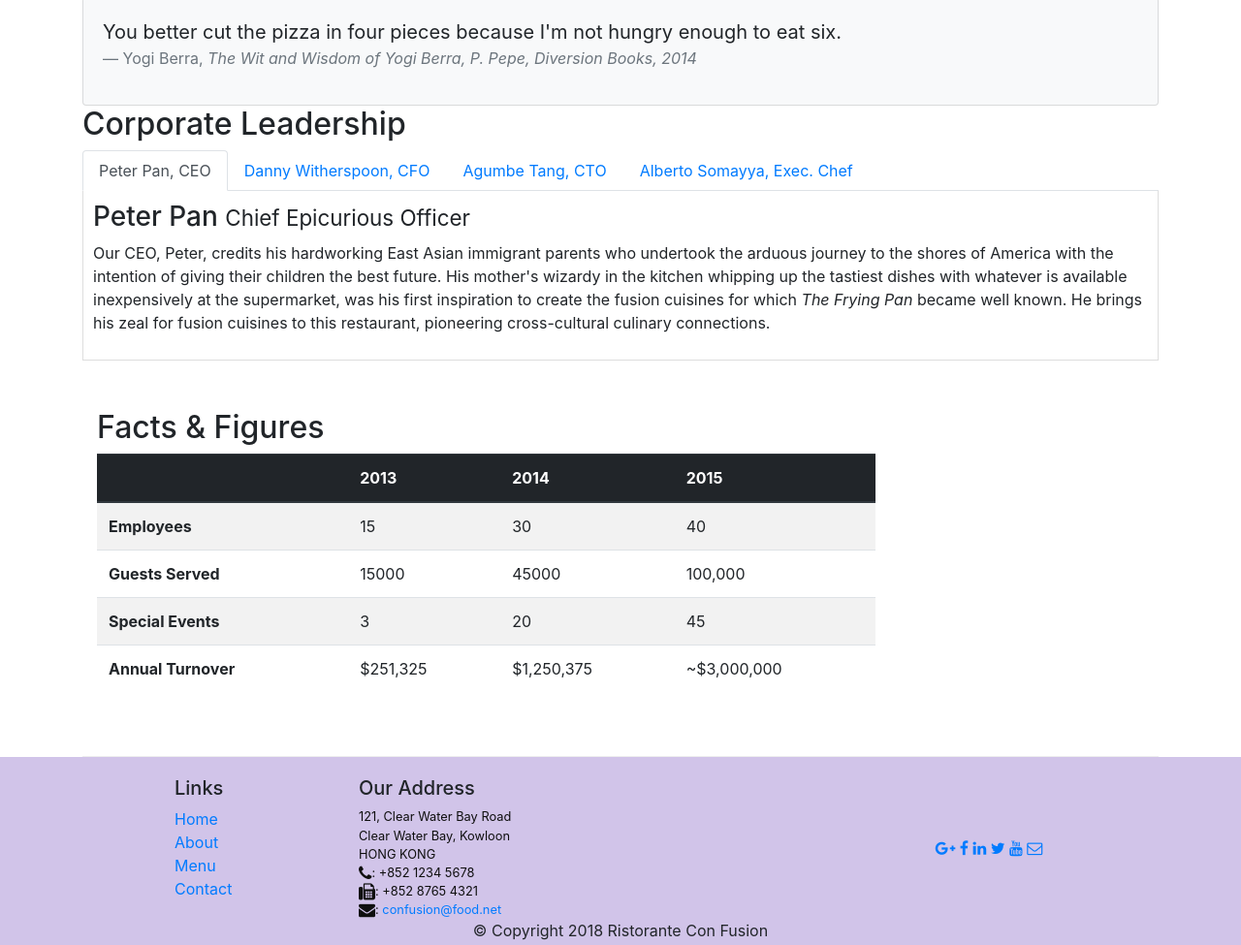
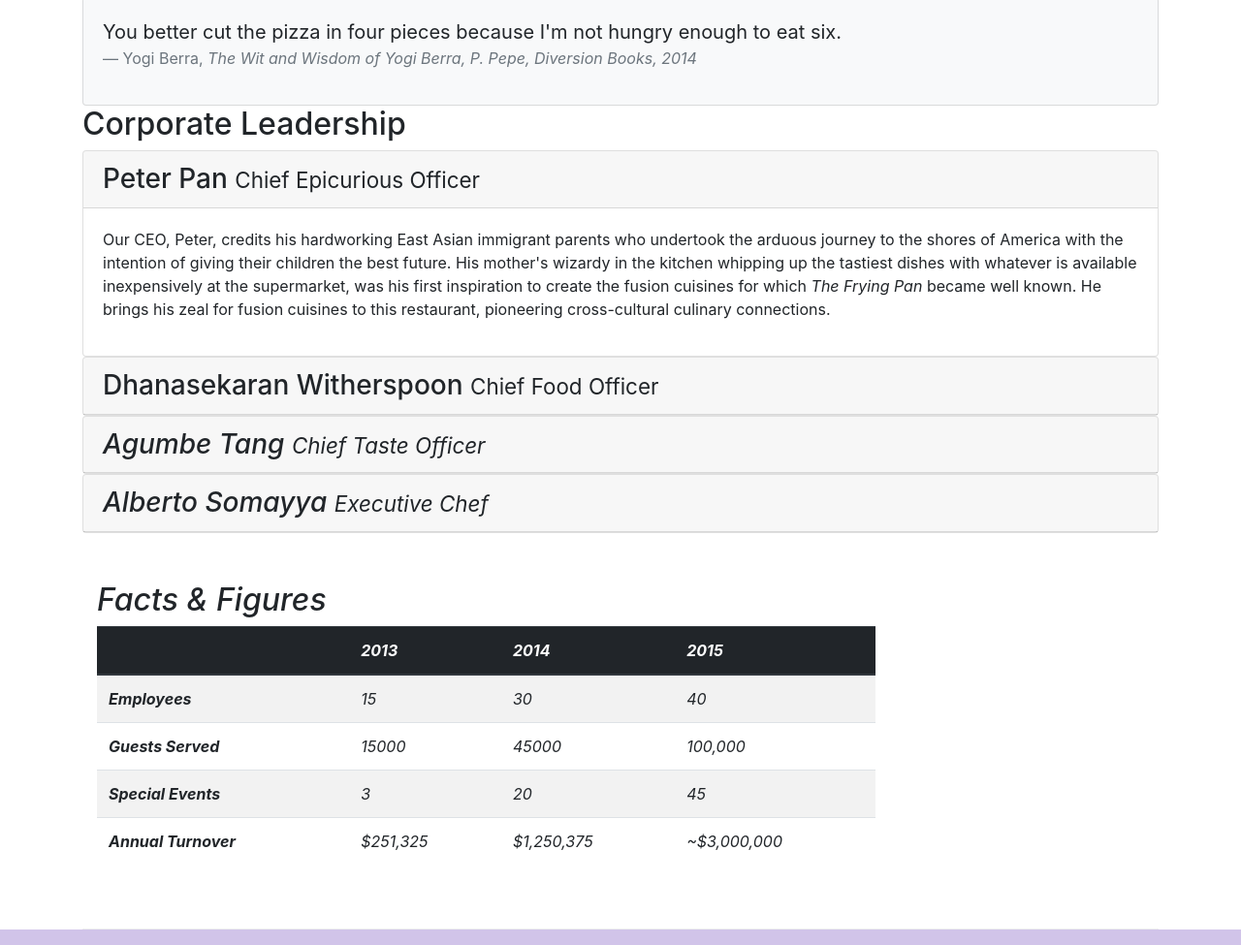
Before and after one commit to AliMatias/coursera-react, a website: page bootstrap-test1/aboutus.html in a window 1280 px wide. Shown: the part 762-1737 px from the top of the page at 97% size. Drawn offline with nearby package versions, Linux system fonts and the light colour scheme.

Commit message:
accordion

```diff
--- a/bootstrap-test1/aboutus.html
+++ b/bootstrap-test1/aboutus.html
@@ -118,41 +118,62 @@
             <div class="col-12 col-sm-12">
                 <h2>Corporate Leadership</h2>
 
-                <ul class="nav nav-tabs">
-                    <li class="nav-item">
-                        <a class="nav-link active" href="#peter" role="tab"
-                            data-toggle="tab">Peter Pan, CEO</a>
-                    </li>
-                    <li class="nav-item">
-                        <a class="nav-link" href="#danny" role="tab"
-                            data-toggle="tab">Danny Witherspoon, CFO</a>
-                    </li>
-                    <li class="nav-item">
-                        <a class="nav-link" href="#agumbe"role="tab"
-                            data-toggle="tab">Agumbe Tang, CTO</a>
-                    </li>
-                    <li class="nav-item">
-                        <a class="nav-link" href="#alberto" role="tab"
-                            data-toggle="tab">Alberto Somayya, Exec. Chef</a>
-                    </li>
-                </ul>
-
-                <div class="tab-content">
-                    <div role="tabpanel" class="tab-pane fade show active" id="peter">
-                        <h3>Peter Pan <small>Chief Epicurious Officer</small></h3>
-                        <p class="d-none d-sm-block">Our CEO, Peter, credits his hardworking East Asian immigrant parents who undertook the arduous journey to the shores of America with the intention of giving their children the best future. His mother's wizardy in the kitchen whipping up the tastiest dishes with whatever is available inexpensively at the supermarket, was his first inspiration to create the fusion cuisines for which <em>The Frying Pan</em> became well known. He brings his zeal for fusion cuisines to this restaurant, pioneering cross-cultural culinary connections.</p>
+                <div id="accordion">
+                    <div class="card">
+                        <div class="card-header" role="tab" id="peterhead">
+                            <h3 class="mb-0">
+                                <a data-toggle="collapse" data-target="#peter">
+                                    Peter Pan <small>Chief Epicurious Officer</small>
+                                </a>
+                            </h3>
+                        </div>
+                        <div class="collapse show" id="peter" data-parent="#accordion">
+                            <div class="card-body">
+                                <p class="d-none d-sm-block">Our CEO, Peter, credits his hardworking East Asian immigrant parents who undertook the arduous journey to the shores of America with the intention of giving their children the best future. His mother's wizardy in the kitchen whipping up the tastiest dishes with whatever is available inexpensively at the supermarket, was his first inspiration to create the fusion cuisines for which <em>The Frying Pan</em> became well known. He brings his zeal for fusion cuisines to this restaurant, pioneering cross-cultural culinary connections.</p>
+                            </div>
+                        </div>
                     </div>
-                    <div role="tabpanel" class="tab-pane fade" id="danny">
-                        <h3>Dhanasekaran Witherspoon <small>Chief Food Officer</small></h3>
-                        <p class="d-none d-sm-block">Our CFO, Danny, as he is affectionately referred to by his colleagues, comes from a long established family tradition in farming and produce. His experiences growing up on a farm in the Australian outback gave him great appreciation for varieties of food sources. As he puts it in his own words, <em>Everything that runs, wins, and everything that stays, pays!</em></p>
+                    <div class="card">
+                        <div class="card-header" role="tab" id="dannyhead">
+                            <h3 class="mb-0">
+                                <a data-toggle="collapse" data-target="#danny">
+                                    Dhanasekaran Witherspoon <small>Chief Food Officer</small>
+                                </a>
+                            </h3>
+                        </div>
+                        <div class="collapse" id="danny" data-parent="#accordion">
+                            <div class="card-body">
+                                <p class="d-none d-sm-block">Our CFO, Danny, as he is affectionately referred to by his colleagues, comes from a long established family tradition in farming and produce. His experiences growing up on a farm in the Australian outback gave him great appreciation for varieties of food sources. As he puts it in his own words, <em>Everything that runs, wins, and everything that stays, pays!</p>
+                            </div>
+                        </div>
                     </div>
-                    <div role="tabpanel" class="tab-pane fade" id="agumbe">
-                        <h3>Agumbe Tang <small>Chief Taste Officer</small></h3>
-                        <p class="d-none d-sm-block">Blessed with the most discerning gustatory sense, Agumbe, our CTO, personally ensures that every dish that we serve meets his exacting tastes. Our chefs dread the tongue lashing that ensues if their dish does not meet his exacting standards. He lives by his motto, <em>You click only if you survive my lick.</em></p>
+                    <div class="card">
+                        <div class="card-header" role="tab" id="agumbehead">
+                            <h3 class="mb-0">
+                                <a data-toggle="collapse" data-target="#agumbe">
+                                    Agumbe Tang <small>Chief Taste Officer</small>
+                                </a>
+                            </h3>
+                        </div>
+                        <div class="collapse" id="agumbe" data-parent="#accordion">
+                            <div class="card-body">
+                                <p class="d-none d-sm-block">Blessed with the most discerning gustatory sense, Agumbe, our CTO, personally ensures that every dish that we serve meets his exacting tastes. Our chefs dread the tongue lashing that ensues if their dish does not meet his exacting standards. He lives by his motto, <em>You click only if you survive my lick.</em></p>
+                            </div>
+                        </div>
                     </div>
-                    <div role="tabpanel" class="tab-pane fade" id="alberto">
-                        <h3>Alberto Somayya <small>Executive Chef</small></h3>
-                        <p class="d-none d-sm-block">Award winning three-star Michelin chef with wide International experience having worked closely with whos-who in the culinary world, he specializes in creating mouthwatering Indo-Italian fusion experiences. He says, <em>Put together the cuisines from the two craziest cultures, and you get a winning hit! Amma Mia!</em></p>
+                    <div class="card">
+                        <div class="card-header" role="tab" id="albertohead">
+                            <h3 class="mb-0">
+                                <a data-toggle="collapse" data-target="#alberto">
+                                    Alberto Somayya <small>Executive Chef</small>
+                                </a>
+                            </h3>
+                        </div>
+                        <div class="collapse" id="alberto" data-parent="#accordion">
+                            <div class="card-body">
+                                <p class="d-none d-sm-block">Award winning three-star Michelin chef with wide International experience having worked closely with whos-who in the culinary world, he specializes in creating mouthwatering Indo-Italian fusion experiences. He says, <em>Put together the cuisines from the two craziest cultures, and you get a winning hit! Amma Mia!</em></p>
+                            </div>
+                        </div>
                     </div>
                 </div>
             </div>
```
